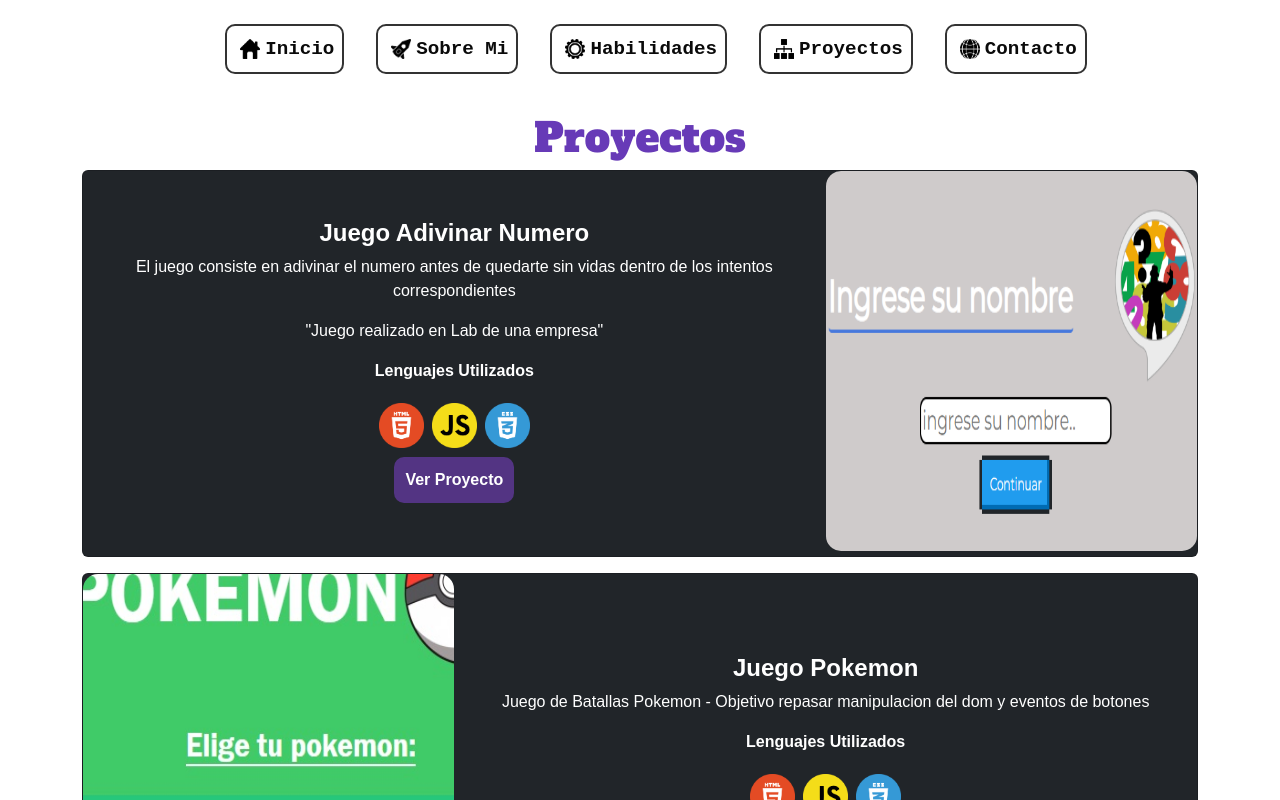
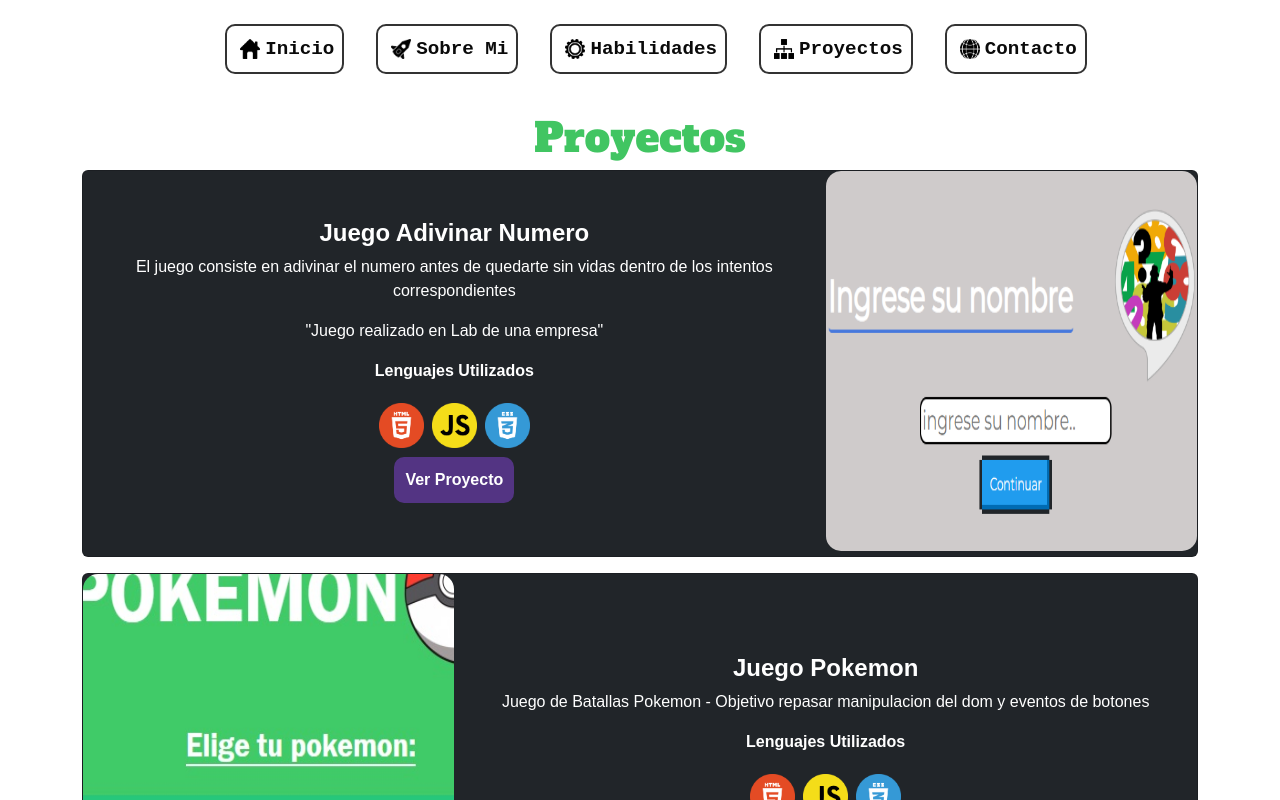
Before and after one commit to nicolasgodoy/Portfolio, a React (Create React App) app: page /Proyectos in a window 1280 px wide. Shown: the top 800 px of the page. Built offline with nearby package versions, Linux system fonts and the light colour scheme.

Commit message:
cambios estilos

```diff
--- a/src/App.css
+++ b/src/App.css
@@ -267,7 +267,7 @@ section{
   white-space: nowrap;
   font-size: 3rem;
   font-family: monospace;
-  color: #41c562;
+  color: #217235;
 }
 .Titulo_Bienvenida_4 {
   font-family: fantasy, sans-serif;
@@ -711,7 +711,7 @@ h2 {
 
 .Titulo_Leng {
   font-size: 1.7rem;
-  color: #fe6d5f;
+  color: #41c562;
   border-bottom: 2px solid #090909a0;
 }
 
@@ -1037,7 +1037,7 @@ strong {
 .Tit-Proyectos {
 
   font-size: 2.5rem;
-  color: #673ab7;
+  color: #41c562;
 
 }
 
```
